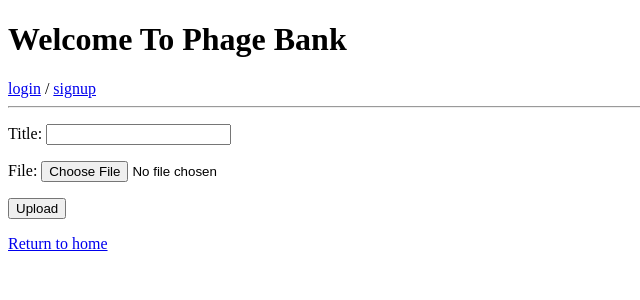
After one commit to apoorvkumar91/phage-bank, a Django app: a page that uses PhageBank/templates/model_form_upload.html in a window 1280 px wide. The commit adds this page. Shown: the top 300 px of the page, without its empty margins (0-640 px from the left). Run offline with Django 3.2, Linux system fonts and the light colour scheme; parts of the project's set-up code (start-up, migrations or seed data) failed here and were passed over.

Commit message:
Functionality of uploading a spreadsheet
Uploading spreadsheet

```diff
--- a/PhageBank/core/forms.py
+++ b/PhageBank/core/forms.py
@@ -8,9 +8,9 @@ from django.core.urlresolvers import reverse
 from crispy_forms.bootstrap import Field, InlineRadios, TabHolder, Tab, Accordion, AccordionGroup
 from crispy_forms.layout import Submit, Layout, Div, Fieldset
 
-
-
-
+class UploadFileForm(forms.Form):
+    title = forms.CharField(max_length=50)
+    file = forms.FileField()
 
 class SignUpForm(UserCreationForm):
     first_name = forms.CharField(max_length=30, required=False, help_text='Optional.')
@@ -20,7 +20,6 @@ class SignUpForm(UserCreationForm):
     class Meta:
         model = User
         fields = ("username", 'first_name', 'last_name', 'email', 'password1', 'password2',)
-
 
 class AddPhageForm(forms.ModelForm):
     phage_name = forms.CharField(label='Phage Name',
--- a/PhageBank/core/views.py
+++ b/PhageBank/core/views.py
@@ -1,15 +1,14 @@
 from django.contrib.auth.decorators import login_required
 from django.contrib.auth import login, authenticate
 from django.shortcuts import render, redirect
-
-from PhageBank.core.forms import SignUpForm, AddPhageForm
+import csv
+import io
+from PhageBank.core.forms import SignUpForm, AddPhageForm, UploadFileForm
 from PhageBank.core.models import PhageData
-
 
 @login_required
 def home(request):
     return render(request, 'home.html')
-
 
 def signup(request):
     if request.method == 'POST':
@@ -25,7 +24,6 @@ def signup(request):
         form = SignUpForm()
     return render(request, 'signup.html', {'form': form})
 
-
 def addphage(request):
     if request.method == 'POST':
         phageform = AddPhageForm(request.POST)
@@ -36,7 +34,25 @@ def addphage(request):
         phageform = AddPhageForm()
         return render(request, 'addphage.html', {'form': phageform})
 
+def handle_uploaded_file(uploadedfile):
+    csv_file = uploadedfile
+    decoded_file = csv_file.read().decode('utf-8')
+    io_string = io.StringIO(decoded_file)
+    for line in csv.reader(io_string, delimiter=','):
+        PhageData.objects.create(phage_name=line[0],phage_host_name=line[1],phage_isolator_name=line[2],
+                                 phage_experimenter_name=line[3],phage_CPT_id=line[4],phage_isolator_loc=line[5])
+        print(line)
 
 def viewphages(request):
     query_results = PhageData.objects.all()
     return render(request, 'viewphages.html', {'query_results': query_results})
+
+def model_form_upload(request):
+    if request.method == 'POST':
+        form = UploadFileForm(request.POST, request.FILES)
+        if form.is_valid():
+            handle_uploaded_file(request.FILES['file'])
+            return redirect('home')
+    else:
+        form = UploadFileForm()
+    return render(request, 'model_form_upload.html', {'form': form})
--- a/PhageBank/settings.py
+++ b/PhageBank/settings.py
@@ -22,9 +22,11 @@ STATICFILES_STORAGE = 'whitenoise.django.GzipManifestStaticFilesStorage'
 
 # End AK
 
+
 # Build paths inside the project like this: os.path.join(BASE_DIR, ...)
 BASE_DIR = os.path.dirname(os.path.dirname(os.path.abspath(__file__)))
-
+MEDIA_URL = '/media/'
+MEDIA_ROOT = os.path.join(BASE_DIR, 'media')
 PROJECT_PATH = os.path.join(BASE_DIR, 'templates')
 # Quick-start development settings - unsuitable for production
 # See https://docs.djangoproject.com/en/1.10/howto/deployment/checklist/
--- a/PhageBank/templates/home.html
+++ b/PhageBank/templates/home.html
@@ -2,6 +2,9 @@
 
 {% block content %}
     <a  href="/logout">Logout</a>
+    <li>
+      <a href="{%url 'model_form_upload' %}">Upload Spreadsheet</a>
+    </li>
 <h2>Welcome, {{ user.get_full_name }}</h2>
 <br>
 <br>
--- /dev/null
+++ b/PhageBank/templates/model_form_upload.html
@@ -0,0 +1,11 @@
+{% extends 'base.html' %}
+
+{% block content %}
+  <form method="post" enctype="multipart/form-data">
+    {% csrf_token %}
+    {{ form.as_p }}
+    <button type="submit">Upload</button>
+  </form>
+
+  <p><a href="{% url 'home' %}">Return to home</a></p>
+{% endblock %}
--- a/PhageBank/urls.py
+++ b/PhageBank/urls.py
@@ -20,4 +20,5 @@ urlpatterns = [
         auth_views.password_reset_confirm, name='password_reset_confirm'),
     url(r'^reset/done/$', auth_views.password_reset_complete, name='password_reset_complete'),
     url(r'^contact/$', include('contact.urls')),
+    url(r'^uploads/form/$', core_views.model_form_upload, name='model_form_upload'),
 ]
```
